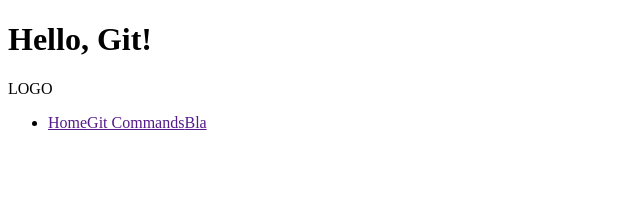
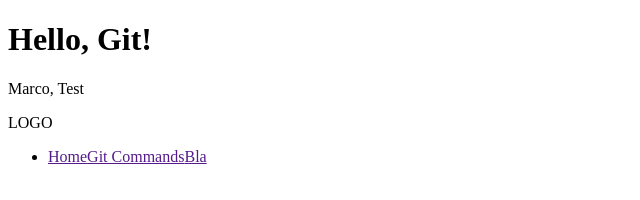
Before and after one commit to ReynkeDeVos/wdg24-git-intro, a plain HTML site: page index.html in a window 1280 px wide. Shown: the whole page, without its empty margins (0-640 px from the left). Drawn offline with Linux system fonts and the light colour scheme.

Commit message:
Marco Test Eintrag

```diff
--- a/index.html
+++ b/index.html
@@ -7,6 +7,7 @@
   </head>
   <body>
     <h1>Hello, Git!</h1>
+    <p>Marco, Test</p>
     <header>
       <p>LOGO</p>
       <nav>
```
